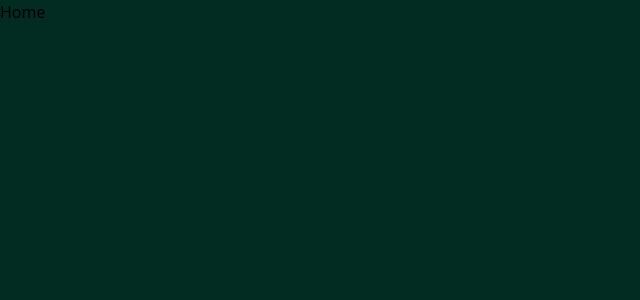
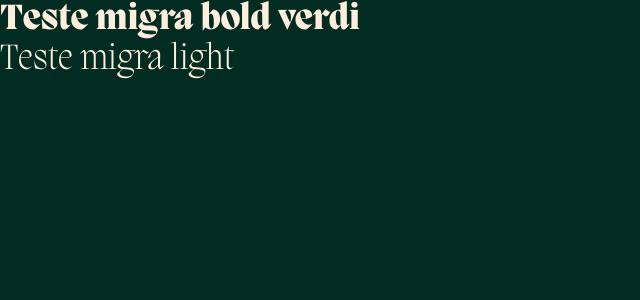
Before and after one commit to luizpaulo73/gs-verdi, a Next.js app in the folder verdi/: page / in a window 1280 px wide. Shown: the top 300 px of the page, without its empty margins (0-640 px from the left). Built offline with nearby package versions, Linux system fonts and the light colour scheme.

Commit message:
Fonte migra importada ao projeto

```diff
--- a/verdi/src/app/globals.css
+++ b/verdi/src/app/globals.css
@@ -1,3 +1,17 @@
 @tailwind base;
 @tailwind components;
 @tailwind utilities;
+
+@font-face {
+    font-family: "migra";
+    src: url('/fonts/migra-extrabold.woff2') format('woff2');
+    font-weight: 900;
+    font-style: normal;
+}
+
+@font-face {
+    font-family: "migra";
+    src: url('/fonts/migra-extralight.woff2') format('woff2');
+    font-weight: 100;
+    font-style: normal;
+}
--- a/verdi/src/app/page.tsx
+++ b/verdi/src/app/page.tsx
@@ -1,5 +1,8 @@
 export default function Home() {
   return (
-    <div>Home</div>
+    <div>
+      <h1 className="font-migra font-black text-4xl text-creme">Teste migra bold verdi</h1>
+      <h1 className="font-migra font-thin text-4xl text-creme">Teste migra light</h1>
+    </div>
   )
 }
--- a/verdi/tailwind.config.ts
+++ b/verdi/tailwind.config.ts
@@ -11,6 +11,9 @@ const config: Config = {
       colors: {
         creme: "#ffeedc",
       },
+      fontFamily: {
+        migra: ['migra', 'sans-serif']
+      }
     },
   },
   plugins: [],
```
Also changed, not shown: verdi/public/fonts/migra-extrabold.woff2 (added), verdi/public/fonts/migra-extralight.woff2 (added).
